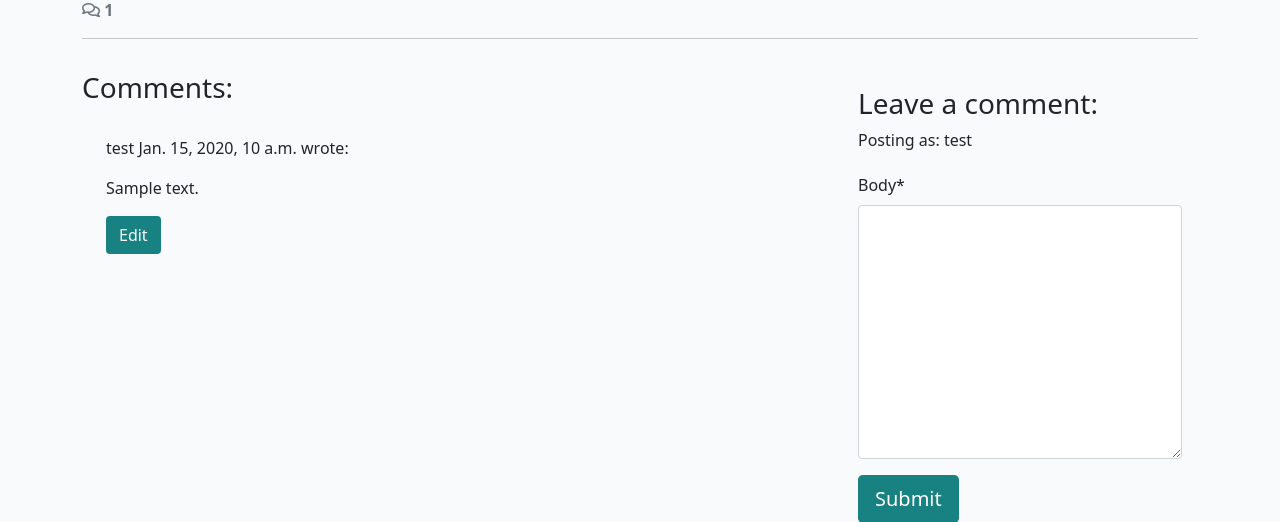
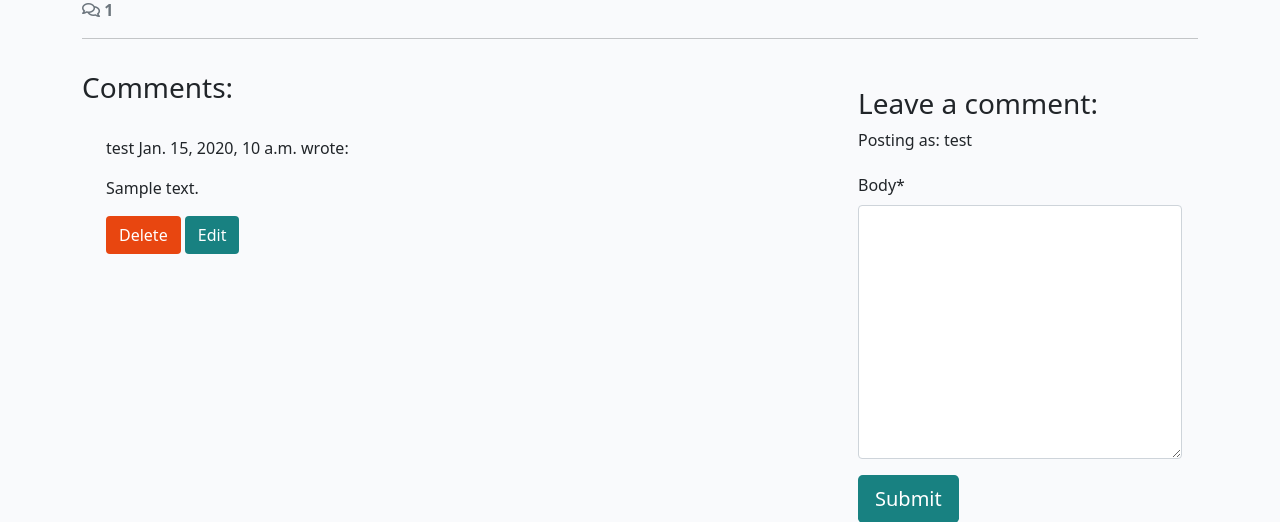
Before and after one commit to rachbry/django-blog-site, a Django app: a page that uses blog/templates/blog/post_detail.html in a window 1280 px wide. Shown: the part 494-1016 px from the top of the page. Run offline with Django 4.2, Linux system fonts and the light colour scheme; a user stored in the database is signed in; data comes from the database, SQL or seed files in the repository; tables that the repository leaves empty hold one stand-in row (values such as "Sample post"); some libraries are stand-ins or nearby versions.

Commit message:
added delete button

```diff
--- a/blog/templates/blog/post_detail.html
+++ b/blog/templates/blog/post_detail.html
@@ -67,8 +67,8 @@
           </p>
           {% endif %}
           {% if user.is_authenticated and comment.author == user %}
-          <button class="btn btn-edit"
-            data-comment_id="{{ comment.id }}">Edit</button>
+          <button class="btn btn-delete" comment_id="{{ comment.id }}">Delete</button>
+          <button class="btn btn-edit" comment_id="{{ comment.id }}">Edit</button>
           {% endif %}
         </div>
         <!-- Our for loop ends here -->
@@ -96,6 +96,31 @@
   </div>
 </div>
 
+<!-- Delete confirmation modal -->
+<div class="modal fade" id="deleteModal" tabindex="-1"
+  aria-labelledby="deleteModalLabel" aria-hidden="true">
+  <div class="modal-dialog">
+    <div class="modal-content">
+      <div class="modal-header">
+        <h5 class="modal-title"
+          id="deleteModalLabel">Delete comment?</h5>
+        <button type="button" class="btn-close"
+          data-bs-dismiss="modal" aria-label="Close"></button>
+      </div>
+      <div class="modal-body">
+        Are you sure you want to delete your comment?
+        This action cannot be undone.
+      </div>
+      <div class="modal-footer">
+        <button type="button" class="btn btn-secondary"
+          data-bs-dismiss="modal">Close</button>
+        <a id="deleteConfirm" href="#" class="btn
+          btn-danger">Delete</a>
+      </div>
+    </div>
+  </div>
+</div>
+
 {% endblock content %}
 
 {% block extras %}
--- a/blog/urls.py
+++ b/blog/urls.py
@@ -6,4 +6,6 @@ urlpatterns = [
     path('<slug:slug>/', views.post_detail, name='post_detail'),
     path('<slug:slug>/edit_comment/<int:comment_id>',
         views.comment_edit, name='comment_edit'),
+    path('<slug:slug>/delete_comment/<int:comment_id>',
+        views.comment_delete, name='comment_delete'),
 ]
--- a/blog/views.py
+++ b/blog/views.py
@@ -80,3 +80,20 @@ def comment_edit(request, slug, comment_id):
             messages.add_message(request, messages.ERROR, 'Error updating comment!')
 
     return HttpResponseRedirect(reverse('post_detail', args=[slug]))
+
+
+def comment_delete(request, slug, comment_id):
+    """
+    view to delete comment
+    """
+    queryset = Post.objects.filter(status=1)
+    post = get_object_or_404(queryset, slug=slug)
+    comment = get_object_or_404(Comment, pk=comment_id)
+
+    if comment.author == request.user:
+        comment.delete()
+        messages.add_message(request, messages.SUCCESS, 'Comment deleted!')
+    else:
+        messages.add_message(request, messages.ERROR, 'You can only delete your own comments!')
+
+    return HttpResponseRedirect(reverse('post_detail', args=[slug]))
--- a/static/js/comments.js
+++ b/static/js/comments.js
@@ -3,7 +3,11 @@ const commentText = document.getElementById("id_body");
 const commentForm = document.getElementById("commentForm");
 const submitButton = document.getElementById("submitButton");
 
-/**
+const deleteModal = new bootstrap.Modal(document.getElementById("deleteModal"));
+const deleteButtons = document.getElementsByClassName("btn-delete");
+const deleteConfirm = document.getElementById("deleteConfirm");
+
+/*
  * Initializes edit functionality for the provided edit buttons.
  *
  * For each button in the `editButtons` collection:
@@ -13,12 +17,31 @@ const submitButton = document.getElementById("submitButton");
  * - Updates the submit button's text to "Update".
  * - Sets the form's action attribute to the `edit_comment/{commentId}` endpoint.
  */
+
 for (let button of editButtons) {
     button.addEventListener("click", (e) => {
-    let commentId = e.target.getAttribute("comment_id");
+        let commentId = e.target.getAttribute("data-comment_id");
         let commentContent = document.getElementById(`comment${commentId}`).innerText;
         commentText.value = commentContent;
         submitButton.innerText = "Update";
         commentForm.setAttribute("action", `edit_comment/${commentId}`);
     });
 }
+
+/**
+* Initializes deletion functionality for the provided delete buttons.
+*
+* For each button in the `deleteButtons` collection:
+* - Retrieves the associated comment's ID upon click.
+* - Updates the `deleteConfirm` link's href to point to the
+* deletion endpoint for the specific comment.
+* - Displays a confirmation modal (`deleteModal`) to prompt
+* the user for confirmation before deletion.
+*/
+for (let button of deleteButtons) {
+  button.addEventListener("click", (e) => {
+    let commentId = e.target.getAttribute("comment_id");
+    deleteConfirm.href = `delete_comment/${commentId}`;
+    deleteModal.show();
+  });
+}
```
Lines whose indentation alone changed are shown as unchanged.
